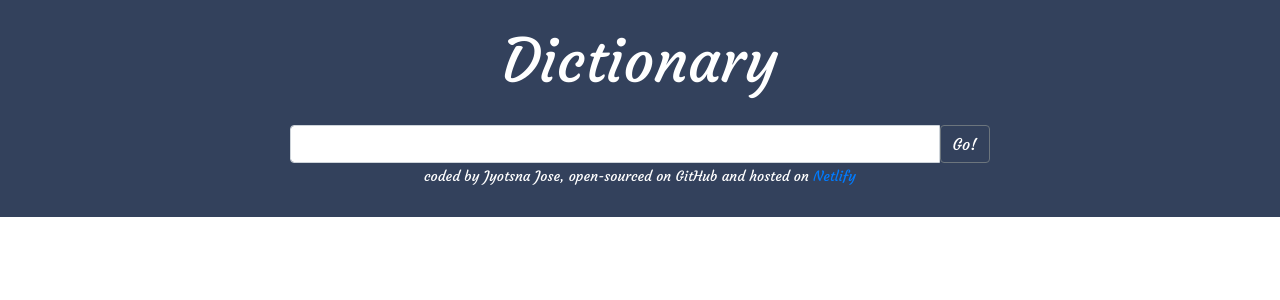
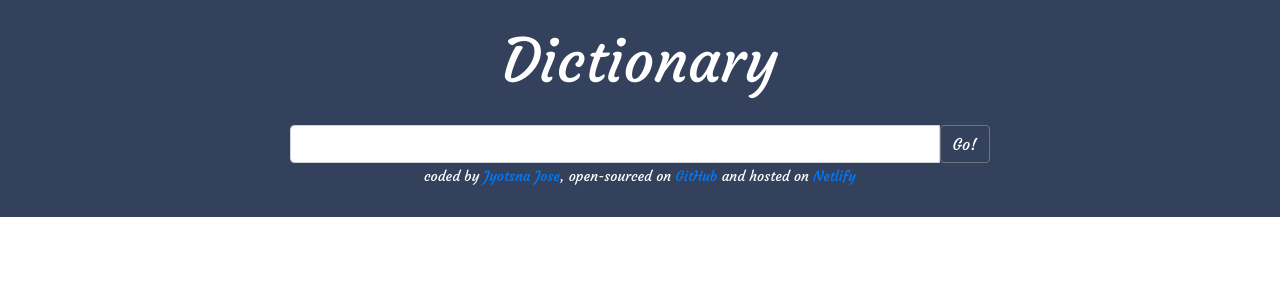
Before and after one commit to JyotsnaJose/dictionary-project, a React (Create React App) app: page / in a window 1280 px wide. Shown: the top 300 px of the page. Built offline with nearby package versions, Linux system fonts and the light colour scheme.

Commit message:
GitHub and Netlify links added

```diff
--- a/src/Search.js
+++ b/src/Search.js
@@ -41,11 +41,27 @@ export default function Search() {
           </div>
         </form>
         <small>
-          coded by Jyotsna Jose, open-sourced on GitHub and hosted on
+          coded by{" "}
           <a
-            href="/"
-            src="https://suspicious-swanson-957d5e.netlify.app"
+            href="https://www.linkedin.com/in/jyotsna-jose-82562418b"
             target="_blank"
+            rel="noreferrer"
+          >
+            Jyotsna Jose
+          </a>
+          , open-sourced on{" "}
+          <a
+            href="https://github.com/JyotsnaJose/dictionary-project"
+            target="_blank"
+            rel="noreferrer"
+          >
+            GitHub
+          </a>{" "}
+          and hosted on
+          <a
+            href="https://suspicious-swanson-957d5e.netlify.app"
+            target="_blank"
+            rel="noreferrer"
           >
             {" "}
             Netlify
```
